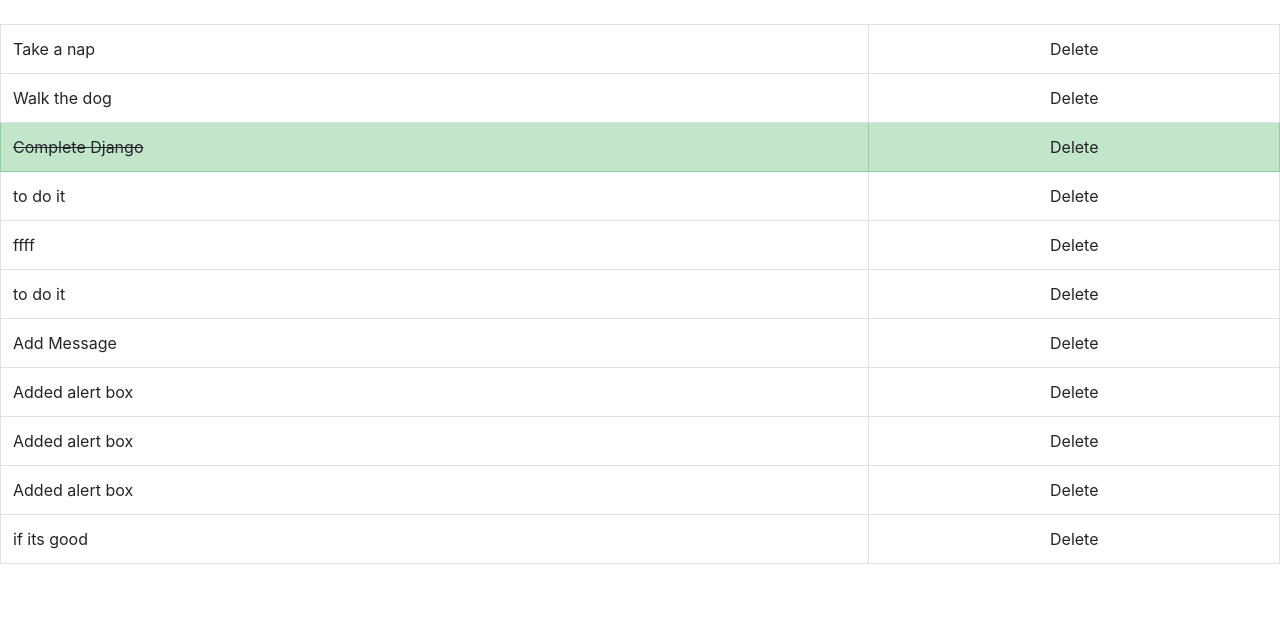
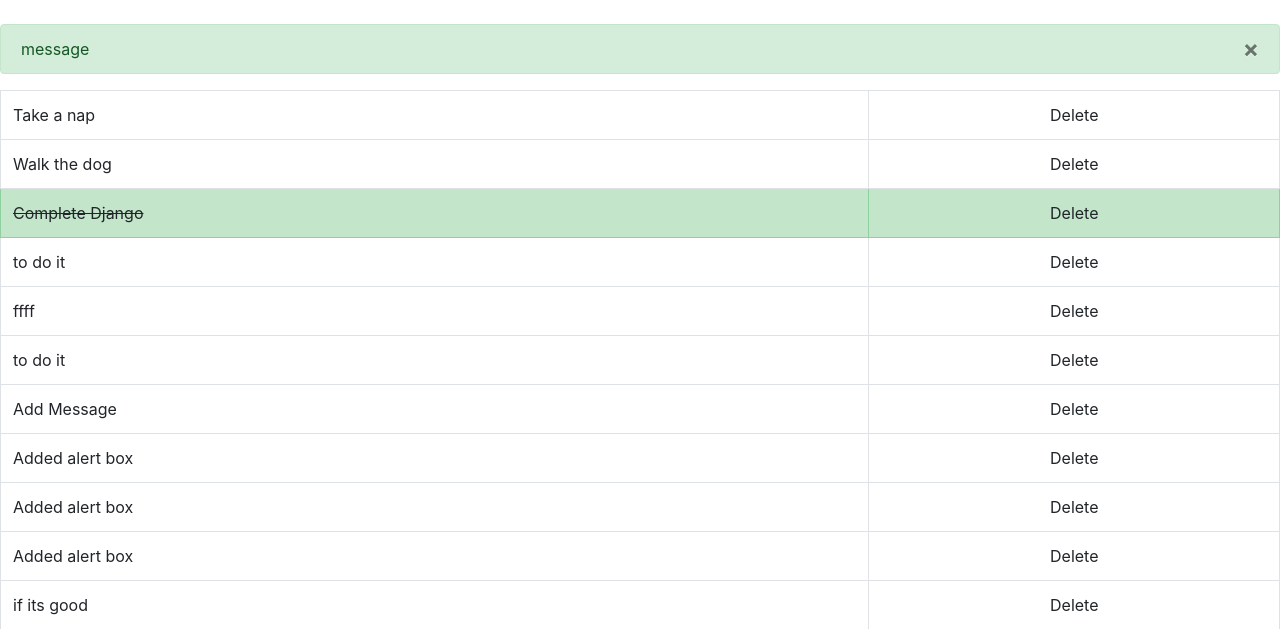
Before and after one commit to anuragshukla06/TO_DO_APP_Django, a Django app: page / in a window 1280 px wide. Shown: the part 56-685 px from the top of the page. Run offline with Django 3.2, Linux system fonts and the light colour scheme; data comes from the database, SQL or seed files in the repository; both versions use the stored data as it was after the commit; one stand-in notice (Sample message) is shown; some libraries are stand-ins or nearby versions.

Commit message:
Add alert-success

```diff
--- a/todo_list/Templates/base.html
+++ b/todo_list/Templates/base.html
@@ -30,6 +30,19 @@
       </div>
   </nav>
   <br>
+
+  {% if messages %}
+
+    {%for message in messages%}
+        <div class="alert alert-success alert-dismissable" role="alert">
+            <button type="button" class="close" data-dismiss="alert" aria-label="Close">
+                <span aria-hidden="true">&times;</span>
+            </button>
+            message
+        </div>
+    {% endfor %}
+
+  {% endif %}
   <body>
     {% block content %}{% endblock %}
 
--- a/todo_list/views.py
+++ b/todo_list/views.py
@@ -1,6 +1,7 @@
 from django.shortcuts import render
 from .models import List
 from .forms import ListForms
+from django.contrib import messages
 
 # Create your views here.
 def home(request):
@@ -9,6 +10,7 @@ def home(request):
         form = ListForms(request.POST or None)
         if form.is_valid():
             form.save()
+            messages.success(request, "The item has been added to the list!")
             all_items = List.objects.all
             render(request, 'homepage.html', {'allItems': all_items})
 
```
Also changed, not shown: db.sqlite3.
